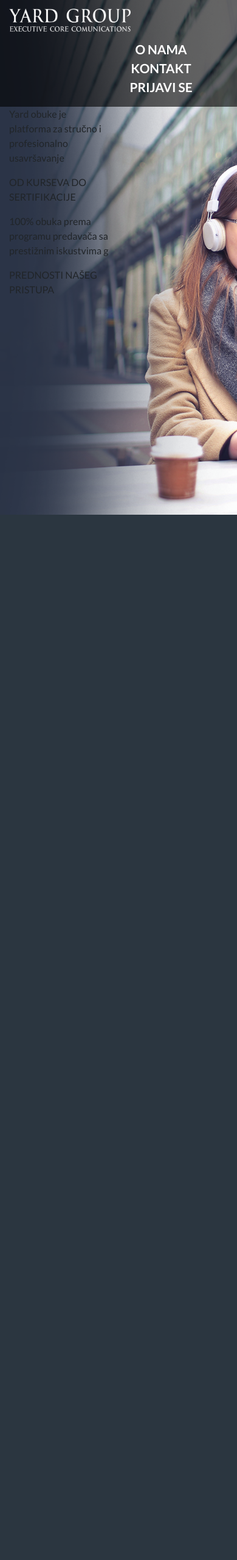
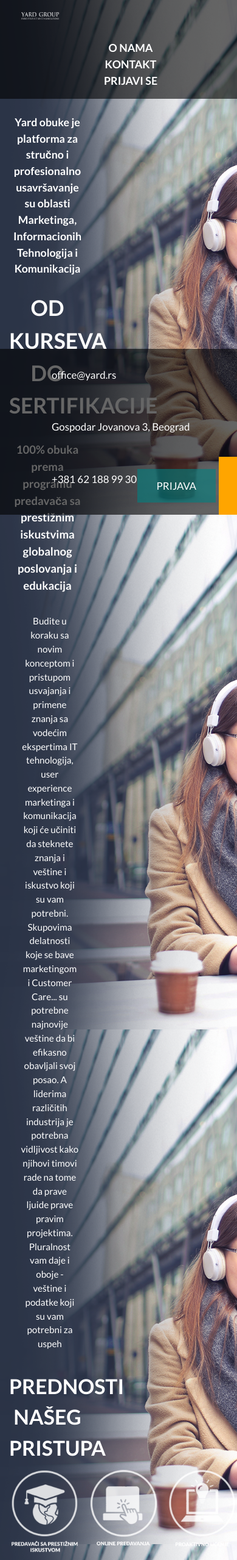
Before and after one commit to showtimezz/YardObuke, a PHP site: page / in a window 390 px wide; the page is wider, and only the part inside the window is pictured. Shown: that part at 61% size. Before the commit the page ends 844 px from the top of that part, so only its background shows below. Run offline with PHP 8.4, Linux system fonts and the light colour scheme.

Commit message:
Added everything to Desktop version, only need to make it responsive now

```diff
--- a/index.html
+++ b/index.html
@@ -35,15 +35,15 @@
       </div>
     </div>
     <div class="row">
-      <div class="col">
-        <p>Yard obuke je platforma za stručno i profesionalno usavršavanje</p>
+      <div id="introText"class="col">
+        <p>Yard obuke je platforma za stručno i profesionalno usavršavanje <br>su oblasti Marketinga, Informacionih Tehnologija i Komunikacija</p>
       </div>
       <div class="col">
 
       </div>
     </div>
     <div class="row">
-      <div class="col">
+      <div id="jumboTron" class="col">
         <p>OD KURSEVA DO SERTIFIKACIJE</p>
       </div>
       <div class="col">
@@ -51,24 +51,28 @@
       </div>
     </div>
     <div class="row">
-      <div class="col">
-        <p>100% obuka prema programu predavača  sa prestižnim iskustvima g</p>
+      <div id="prestiz" class="col">
+        <p>100% obuka prema programu predavača sa prestižnim iskustvima globalnog poslovanja i edukacija</p>
       </div>
       <div class="col">
 
       </div>
     </div>
     <div class="row">
-      <div class="col">
-        <p>PREDNOSTI NAŠEG PRISTUPA</p>
+      <div id="userExperiance" class="col">
+        <p>Budite u koraku sa novim konceptom i pristupom usvajanja i primene znanja sa vodećim ekspertima IT tehnologija, user experience marketinga i komunikacija koji će učiniti da steknete znanja i veštine i iskustvo koji su vam <br>potrebni.
+          <br>
+          Skupovima delatnosti koje se bave marketingom i Customer Care... su potrebne najnovije veštine da bi efikasno obavljali svoj posao. A liderima različitih industrija je potrebna vidljivost kako njihovi timovi rade na tome da prave ljuide prave pravim projektima. Pluralnost vam daje i oboje - veštine i podatke koji su vam potrebni za uspeh
+        </p>
       </div>
       <div class="col">
 
       </div>
     </div>
     <div class="row">
-      <div class="col">
-
+      <div id="prednostiPristupa" class="col">
+        <p>PREDNOSTI NAŠEG PRISTUPA</p>
+        <br>
 
       </div>
       <div class="col">
@@ -76,22 +80,34 @@
       </div>
     </div>
     <div class="row">
-      <div class="col">
+      <div id="ikoniceTekst"class="col">
+        <img src="assets/icons.png">
+        <br>
 
       </div>
       <div class="col">
 
       </div>
     </div>
-    <div class="row">
-      <div class="row">
+    <div id="footer" class="row d-flex justify-content-between">
+
         <div class="col">
+          <ul>
+            <li>
+              <a href="mailto:office@yard.rs">office@yard.rs</a>
+            </li>
+            <li>
+              <a href="https://www.google.com/maps/place/Gospodar+Jovanova+3,+Beograd">Gospodar Jovanova 3, Beograd</a>
+            </li>
+            <li>
+              <a href="tel:+381621889930">+381 62 188 99 30</a>
+            </li>
+          </ul>
+        </div>
+        <div id="dugmad" class="col d-flex justify-content-end">
+          <button id="dugme">PRIJAVA</button>
+        </div>
 
-        </div>
-        <div class="col">
-
-        </div>
-      </div>
     </div>
   </div>
 
--- a/styles/main.css
+++ b/styles/main.css
@@ -13,19 +13,23 @@ body {
   font-family: "Lato", sans-serif;
 }
 
+p {
+  color: #fff;
+}
+
 #navBar {
   background-color: rgba(0, 0, 0, 0.6);
 }
 
 #navBar #img {
-  max-width: 220px;
+  max-width: 22vw;
   -ms-flex-negative: 0.2;
       flex-shrink: 0.2;
 }
 
 #navBar #img img {
-  width: 200px;
-  padding-top: 1.6vh;
+  max-width: 16vw;
+  margin: 20px;
 }
 
 #navBar #nav {
@@ -37,7 +41,7 @@ body {
   text-align: center;
   margin: auto;
   padding-top: 1.6vh;
-  font-size: 1.3em;
+  font-size: 2.11vh;
   font-weight: bold;
 }
 
@@ -51,6 +55,7 @@ body {
 }
 
 #navBar #nav ul {
+  padding-right: 100px;
   list-style-type: none;
 }
 
@@ -58,4 +63,117 @@ body {
   padding-left: 100px;
   display: inline-block;
 }
+
+#introText {
+  padding-top: 3vh;
+  padding-bottom: 1vh;
+  max-width: 40%;
+  text-align: center;
+  margin: auto;
+  font-size: 2.11vh;
+  font-weight: bold;
+}
+
+#jumboTron {
+  max-width: 40%;
+  font-size: 4.2vh;
+  text-align: center;
+  margin: auto;
+  font-weight: bold;
+  padding-bottom: 2vh;
+}
+
+#prestiz {
+  max-width: 40%;
+  text-align: center;
+  margin: auto;
+  font-size: 2.2vh;
+  font-weight: bold;
+}
+
+#userExperiance {
+  padding-top: 2vh;
+  vertical-align: center;
+  max-width: 32%;
+  text-align: center;
+  margin: auto;
+  font-size: 1.8vh;
+  margin-left: 5%;
+}
+
+#prednostiPristupa {
+  padding-top: 2vh;
+  padding-bottom: -2vh;
+  max-width: 40%;
+  text-align: center;
+  margin-bottom: -7vh;
+  font-size: 4vh;
+  font-weight: bold;
+}
+
+#ikoniceTekst {
+  max-width: 40%;
+  text-align: center;
+  margin: auto;
+}
+
+#ikoniceTekst img {
+  max-width: 60vh;
+}
+
+#ikoniceTekst p {
+  display: inline-block;
+}
+
+#footer {
+  position: absolute;
+  bottom: 0;
+  right: 0;
+  left: 0;
+  margin: 0;
+  padding: 0;
+  background-color: rgba(0, 0, 0, 0.6);
+}
+
+#footer ul {
+  list-style-type: none;
+}
+
+#footer ul a {
+  text-decoration: none;
+  color: #fff;
+}
+
+#footer ul a:hover {
+  text-decoration: none;
+}
+
+#footer ul li {
+  font-size: 2vh;
+  margin: 30px;
+  display: inline-block;
+}
+
+#footer #dugmad {
+  -webkit-box-orient: horizontal;
+  -webkit-box-direction: normal;
+      -ms-flex-direction: row;
+          flex-direction: row;
+  -ms-flex-item-align: end;
+      align-self: flex-end;
+  max-width: 2.2vh;
+  background-color: orange;
+}
+
+#footer #dugmad #dugme {
+  background-color: rgba(0, 128, 128, 0.6);
+  border: none;
+  color: white;
+  padding: 15px 32px;
+  text-align: center;
+  text-decoration: none;
+  display: inline-block;
+  font-size: 2vh;
+  margin: 20px;
+}
 /*# sourceMappingURL=main.css.map */
--- a/styles/main.scss
+++ b/styles/main.scss
@@ -21,17 +21,21 @@ body {
    background-size: cover;
    font-family: $font;
 }
+p{
+    color: $pureWhite;
+}
 #navBar {
-    background-color: transparentize(#000, .4);;
+    background-color: transparentize(#000, .4);
 
     #img {
-        max-width:220px;
+        max-width:22vw;
        // background-color:red;
         flex-shrink: 0.2;
         img{
 
-            width:200px;
-            padding-top: 1.6vh;
+            max-width:16vw;
+            margin: 20px;
+
 
         }
      }
@@ -43,7 +47,7 @@ body {
          margin: auto;
          padding-top: 1.6vh;
 
-         font-size: 1.3em;
+         font-size: 2.11vh;
 
          font-weight: bold;
          a{
@@ -55,6 +59,7 @@ body {
              text-decoration: none;
          }
          ul{
+             padding-right:100px;
              list-style-type: none;
              li{
                 padding-left:100px;
@@ -63,3 +68,108 @@ body {
          }
      }
 }
+
+#introText {
+    padding-top: 3vh;
+    padding-bottom: 1vh;
+    max-width: 40%;
+    text-align: center;
+    margin: auto;
+    font-size: 2.11vh;
+    font-weight: bold;
+
+}
+#jumboTron {
+    max-width: 40%;
+    font-size: 4.2vh;
+    text-align: center;
+    margin:auto;
+    font-weight: bold;
+    padding-bottom: 2vh;
+}
+#prestiz {
+    max-width: 40%;
+    text-align: center;
+    margin: auto;
+    font-size: 2.2vh;
+    font-weight:bold;
+}
+#userExperiance {
+    padding-top: 2vh;
+    vertical-align: center;
+   // background-color: red;
+    max-width: 32%;
+    text-align: center;
+    margin: auto;
+    font-size: 1.8vh;
+    margin-left: 5%;
+    //font-weight: bold;
+}
+#prednostiPristupa{
+    padding-top: 2vh;
+    padding-bottom: -2vh;
+    max-width: 40%;
+    text-align: center;
+    margin-bottom: -7vh;
+    font-size: 4vh;
+    font-weight:bold;
+}
+#ikoniceTekst {
+
+    max-width: 40%;
+    text-align: center;
+    margin: auto;
+
+
+    img {
+
+        max-width: 60vh;
+    }
+    p{
+        display: inline-block;
+    }
+}
+#footer {
+    position: absolute;
+    bottom: 0;
+    right: 0;
+    left: 0;
+    margin: 0;
+    padding: 0;
+    background-color: transparentize(#000, .4);
+    ul {
+        list-style-type: none;
+        a {
+            text-decoration: none;
+            color: $pureWhite;
+
+        }
+        a:hover {
+            text-decoration: none;
+        }
+        li{
+            font-size: 2vh;
+            margin:30px;
+            display: inline-block;
+        }
+    }
+    #dugmad {
+
+        flex-direction: row;;
+        align-self: flex-end;
+        max-width: 2.2vh;
+        background-color: orange;;
+        #dugme {
+        background-color: transparentize($color: teal, $amount: .4);
+        border: none;
+        color: white;
+        padding: 15px 32px;
+        text-align: center;
+        text-decoration: none;
+        display: inline-block;
+        font-size: 2vh;
+        margin: 20px;
+        }
+    }
+
+}
```
Also changed, not shown: assets/icons.png (added), 5 other files.
